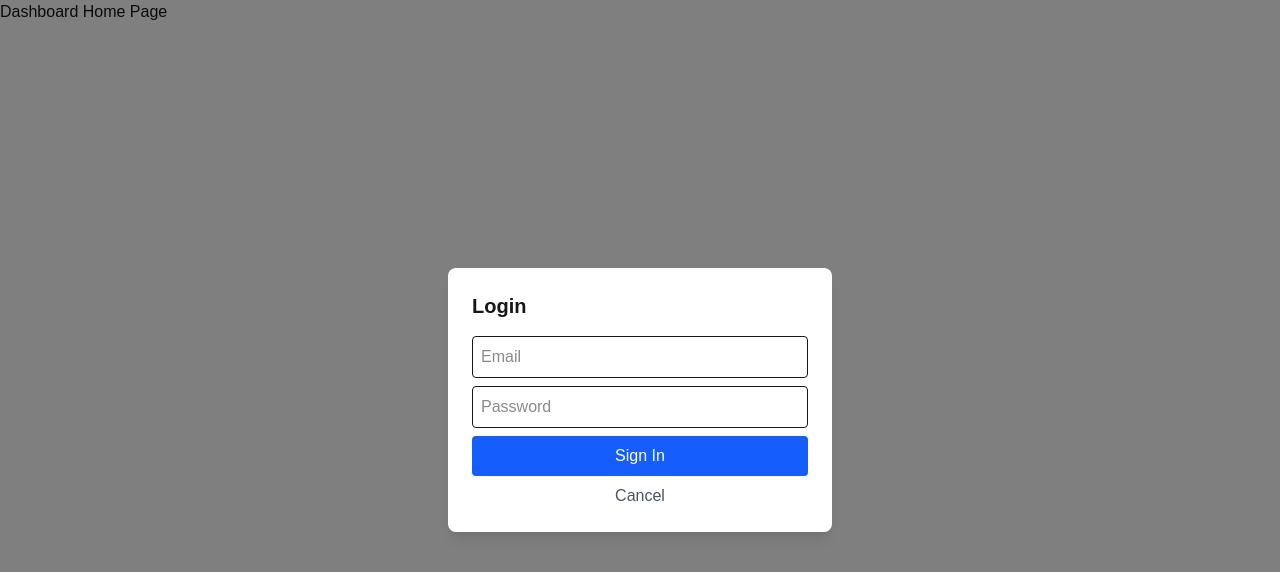
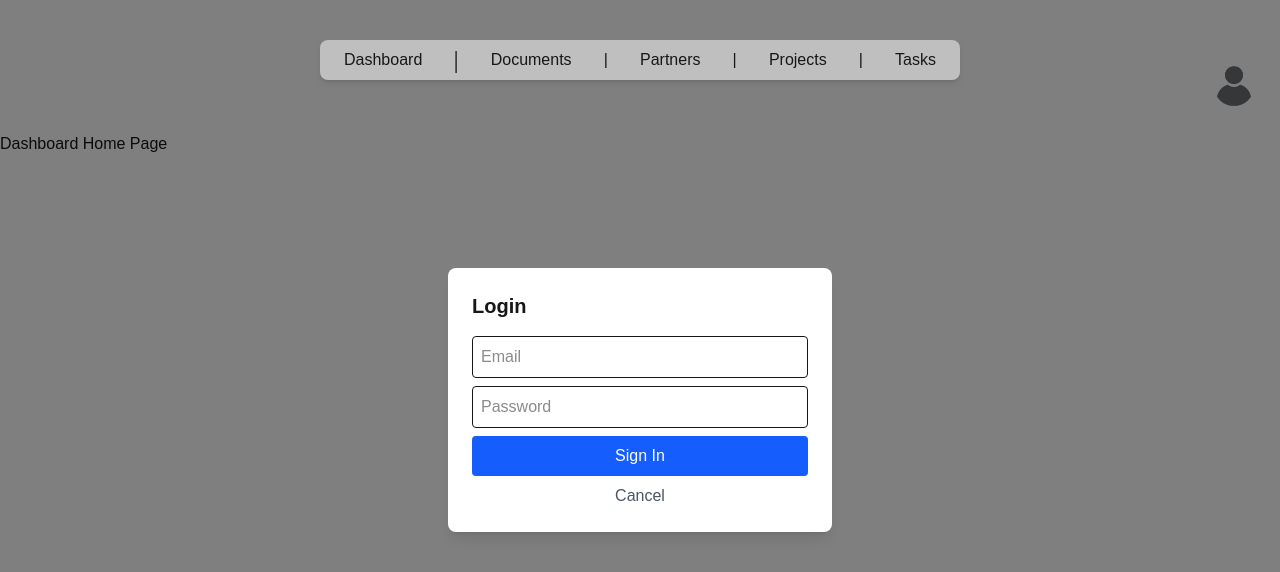
Before and after one commit to ElijDavis/Management-Application, a Next.js app in the folder manage-app/: page /dashboard in a window 1280 px wide. Shown: the top 572 px of the page. Built offline with nearby package versions, Linux system fonts and the light colour scheme; no server answers.

Commit message:
File Creation (5): added a user profile pic component, tabs component to use in nav, objects file for all types and objects, picture for default user

```diff
--- /dev/null
+++ b/manage-app/app/components/navigationIsland.tsx
@@ -0,0 +1,19 @@
+import Tabs from "./tabs";
+
+const NavIsland = () => {
+  return(
+    <div className="sticky top-10 z-50 mx-auto w-[50%] rounded-lg bg-white/50 shadow-md flex justify-between p-6 pt-2 pb-2">
+        <Tabs name={"Dashboard"}></Tabs>
+        <div className="transform scale-y-150">|</div>
+        <Tabs name={"Documents"}></Tabs>
+        <div>|</div>
+        <Tabs name={"Partners"}></Tabs>
+        <div>|</div>
+        <Tabs name={"Projects"}></Tabs>
+        <div>|</div>
+        <Tabs name={"Tasks"}></Tabs>
+    </div>
+  )
+}
+
+export default NavIsland;
--- /dev/null
+++ b/manage-app/app/components/tabs.tsx
@@ -0,0 +1,11 @@
+
+
+const Tabs = ({name}: navTabs) => {
+  return(
+    <div>
+      <h1>{name}</h1>
+    </div>
+  )
+}
+
+export default Tabs;
--- /dev/null
+++ b/manage-app/app/components/user.tsx
@@ -0,0 +1,13 @@
+import Image from "next/image";
+
+const User = () => {
+  //If user is logged in, show profile pic and extra info when clicked
+
+  return(
+    <div className="flex items-center justify-center w-15 h-15 rounded-full bg-white justify-self-end m-4">
+        <Image src="/images/default-user.png" alt="Profile Picture" width={40} height={40} className="rounded-full"/>
+    </div>
+  )
+}
+
+export default User;
--- a/manage-app/app/layout.tsx
+++ b/manage-app/app/layout.tsx
@@ -1,6 +1,8 @@
 import type { Metadata } from "next";
 import { Geist, Geist_Mono } from "next/font/google";
 import ClientAuthWrapper from "./ClientAuthWrapper";
+import User from "./components/user";
+import NavigationIsland from "./components/navigationIsland";
 import "./globals.css";
 
 const geistSans = Geist({
@@ -26,9 +28,13 @@ export default function RootLayout({
   return (
     <html lang="en">
       <body
-        className={`${geistSans.variable} ${geistMono.variable} antialiased`}
+        className={`${geistSans.variable} ${geistMono.variable} antialiased dark:bg-black bg-zinc-50`}
       >
-        <ClientAuthWrapper>{children}</ClientAuthWrapper>
+        <ClientAuthWrapper>
+          <NavigationIsland />
+          <User />
+          {children}
+        </ClientAuthWrapper>
       </body>
     </html>
   );
--- /dev/null
+++ b/manage-app/utils/objects.ts
@@ -0,0 +1,3 @@
+type navTabs = {
+  name: string;
+};
```
Also changed, not shown: manage-app/public/images/default-user.png (added).
